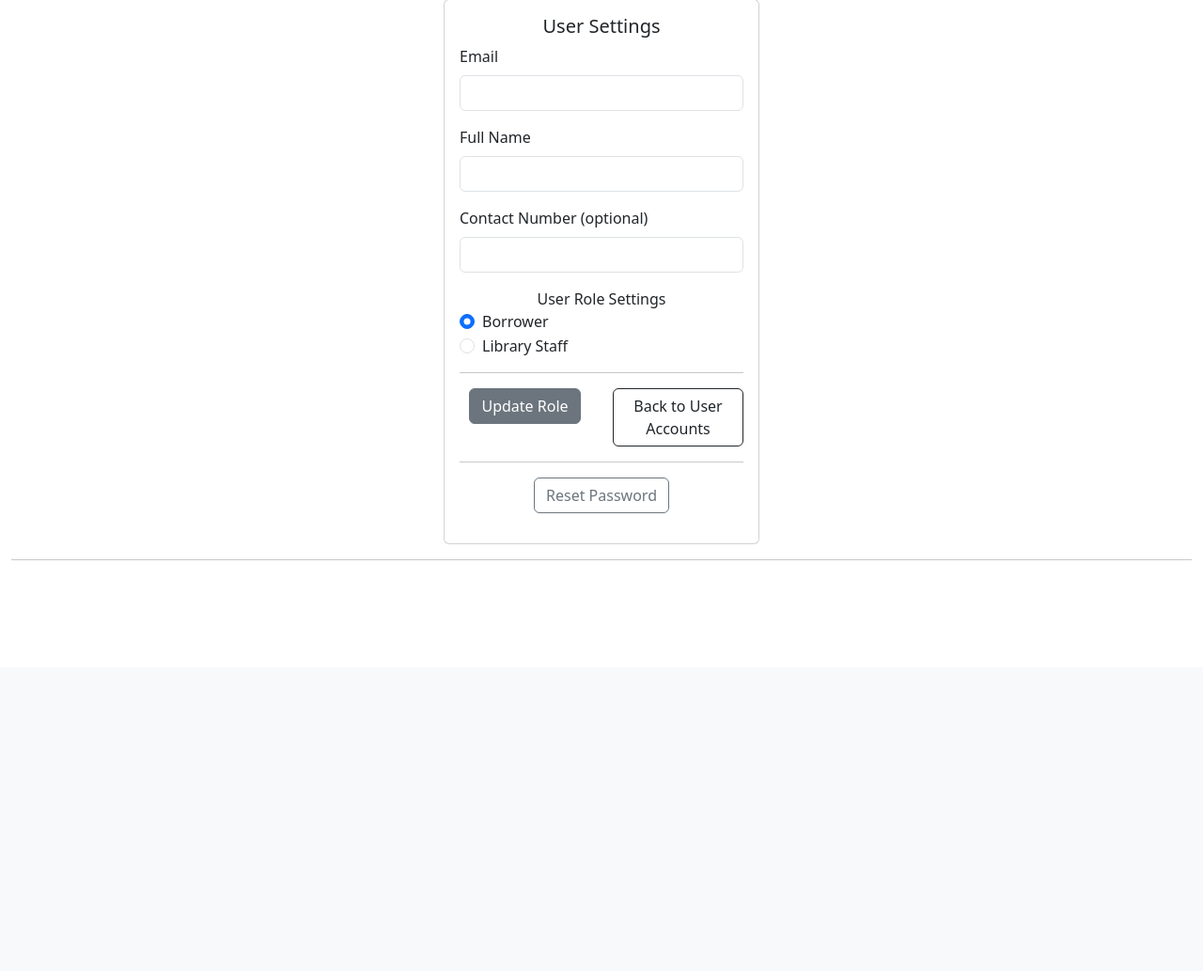
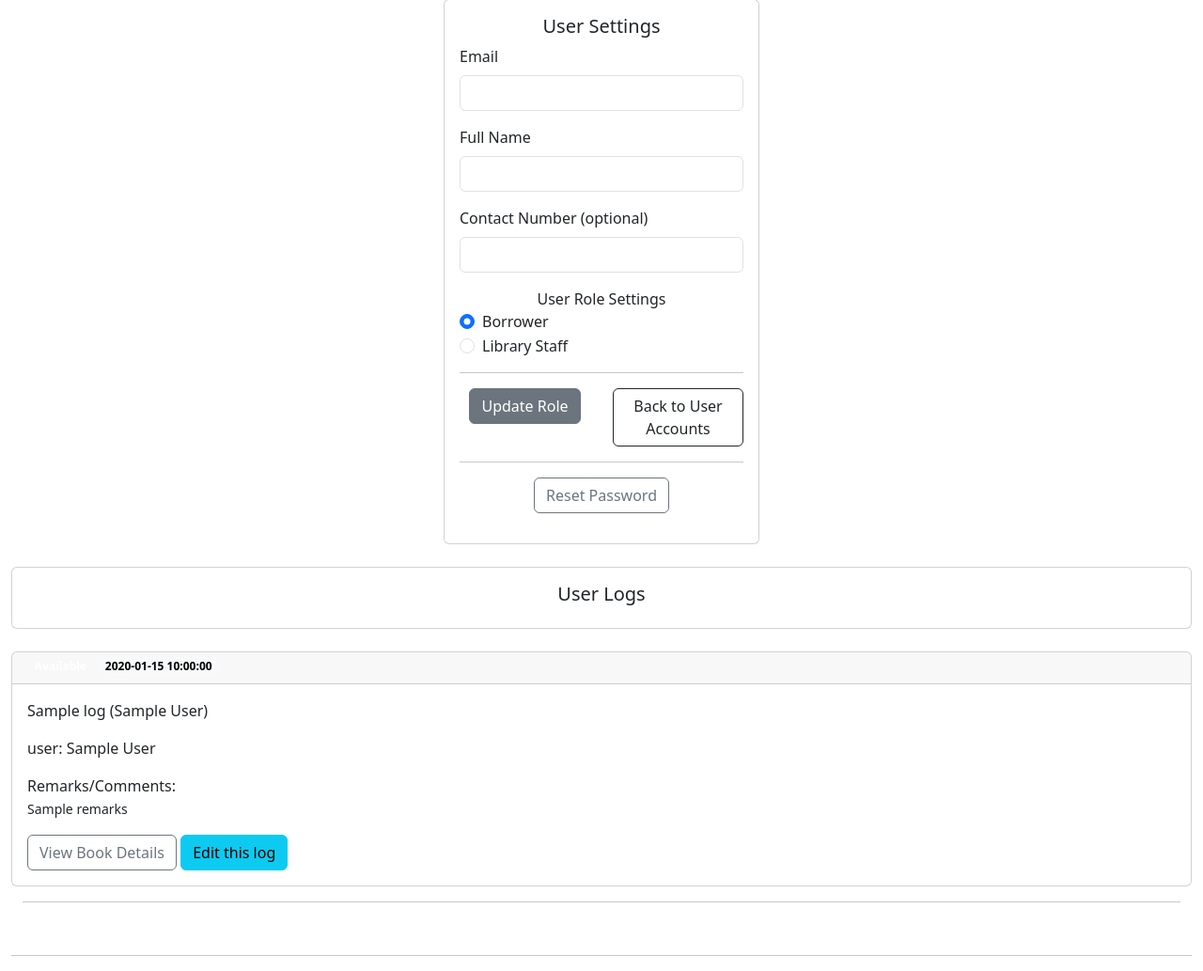
Before and after one commit to jedoyt/library-management-system-app, a Flask app: template app/templates/auth/user_settings.html in a window 1280 px wide. Shown: the part 90-1123 px from the top of the page at 94% size. Before the commit the page ends 686 px from the top, so only its background shows below. Run offline with Flask 3, Linux system fonts and the light colour scheme; the visitor is signed in with stand-in values (Sample User, id 1); data comes from the database, SQL or seed files in the repository; the template is opened without the code that fills it: most values are stand-ins (such as "Sample title", 1, 10 or a date in 2020).

Commit message:
Added user logs display on user settings at dashboard with pagination.

```diff
--- a/app/auth.py
+++ b/app/auth.py
@@ -230,6 +230,21 @@ def user_settings(user_id):
         'SELECT * FROM user WHERE id = ?', (user_id,)
     ).fetchone()
 
+    # Display user logs
+    user_logs = get_db().execute(
+            'SELECT book_log.id, datetime_log, book_status, user_id, book_id, full_name, title, author, category'
+            ' FROM book_log JOIN user ON book_log.user_id = user.id JOIN book ON book_log.book_id = book.id'
+            ' WHERE user_id = ?'
+            ' ORDER BY datetime_log DESC', (user_id,)
+        ).fetchall()
+
+    session['user_logs'] = [dict(log) for log in user_logs][:50]
+    # Paginate the user logs
+    page = request.args.get('page', 1, type=int)
+    per_page = 5
+    paginated_results = paginate_results(session.get('user_logs'), page, per_page)
+    total_pages = len(session['user_logs']) // per_page + (len(session.get('user_logs')) % per_page > 0)
+
     if request.method == 'POST':
         # Radio Button Input
         role = request.form.get('roleRadio')
@@ -248,7 +263,10 @@ def user_settings(user_id):
 
         return redirect(url_for('book_log.get_all_users'))
 
-    return render_template('/auth/user_settings.html', user=user, user_id=user_id)
+    return render_template(
+        '/auth/user_settings.html', user=user, user_id=user_id, user_logs=paginated_results,
+        badge=badge, total_pages=total_pages, current_page=page
+        )
 
 @bp.route('/change_password/<int:user_id>', methods=('GET', 'POST'))
 @login_required
--- a/app/templates/auth/user_settings.html
+++ b/app/templates/auth/user_settings.html
@@ -80,4 +80,56 @@
         </div>
     </div>
 </div>
+<br>
+<div class="card mx-auto">
+    <div class="card-body">
+        <h5 class="card-title text-center">User Logs</h5>
+    </div>
+</div>
+<br>
+{% for log in user_logs %}
+<div class="card mx-auto">
+    <div class="card-header">
+        <h6 class="card-subtitle">
+            <span class="badge text-bg-{{badge[log['book_status']]}}">{{ log['book_status'] }}</span>
+            <span class="badge text-bg-light">{{ log['datetime_log'] }}</span>
+        </h6>
+    </div>
+    <div class="card-body">
+        <p class="card-text">{{ log['title'] }} ({{ log['author'] }}) </p>
+        <p class="card-text">user: {{ log['full_name'] }}</p>
+        <p class="card-text">Remarks/Comments:<br><small>{{ log['remarks'] }}</small></p>
+        <a class="btn btn-outline-secondary" href="{{ url_for('book.view_book_details', book_id=log['book_id']) }}">View Book Details</a>
+        {% if g.user['library_staff'] %}
+        <a class="btn btn-info" href="{{ url_for('book_log.edit_log', log_id=log['id']) }}">Edit this log</a>
+        {% endif %}
+    </div>
+</div>
+<div class="container-fluid">
+    <hr>
+</div>
+{% endfor %}
+<br>
+<div class="container-fluid mx-auto">
+    {% if total_pages > 1 %}
+    <ul class="pagination">
+        {% if current_page > 1 %}
+        <li class="page-item"><a class="page-link" href="/auth/user_settings/{{ session['user_id'] }}?page=1">First</a></li>
+        <li class="page-item"><a class="page-link" href="/auth/user_settings/{{ session['user_id'] }}?page-={{ current_page - 1 }}">Previous</a></li>
+        {% endif %}
+        <li class="page-item"><span class="page-link disabled"> Page {{ current_page }} of {{ total_pages }} </span></li>
+        <!-- {% for i in range(1, total_pages + 1) %}
+            {% if i == current_page %}
+            <li class="page-item"><span class="page-link disabled"> {{ i }} </span></li>
+            {% else %}
+            <li class="page-item"><a class="page-link" href="/books?page={{ i }}"> {{ i }} </a></li>
+            {% endif %}
+        {% endfor %} -->
+        {% if current_page < total_pages %}
+        <li class="page-item"><a class="page-link" href="/auth/user_settings/{{ session['user_id'] }}?page={{ current_page + 1 }}">Next</a></li>
+        <li class="page-item"><a class="page-link" href="/auth/user_settings/{{ session['user_id'] }}?page={{ total_pages }}">Last</a></li>
+        {% endif %}
+    </ul>
+    {% endif %}
+</div>
 {% endblock %}
```
